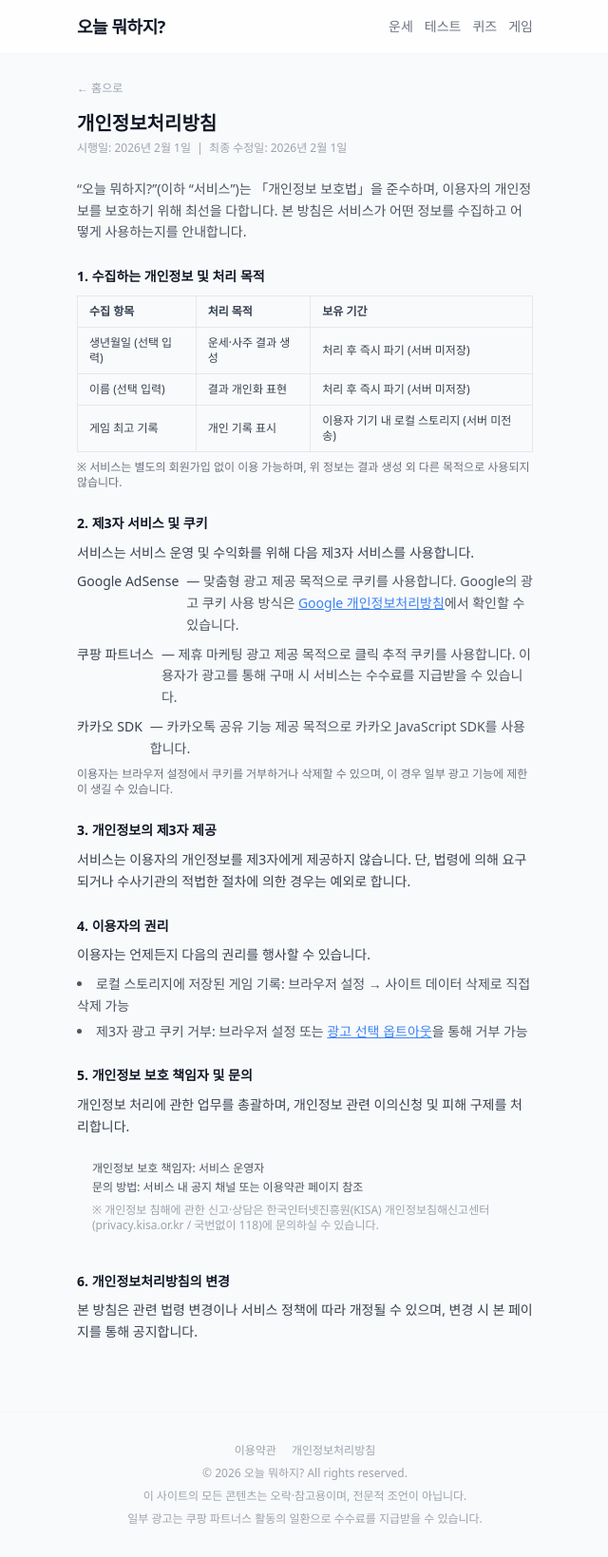
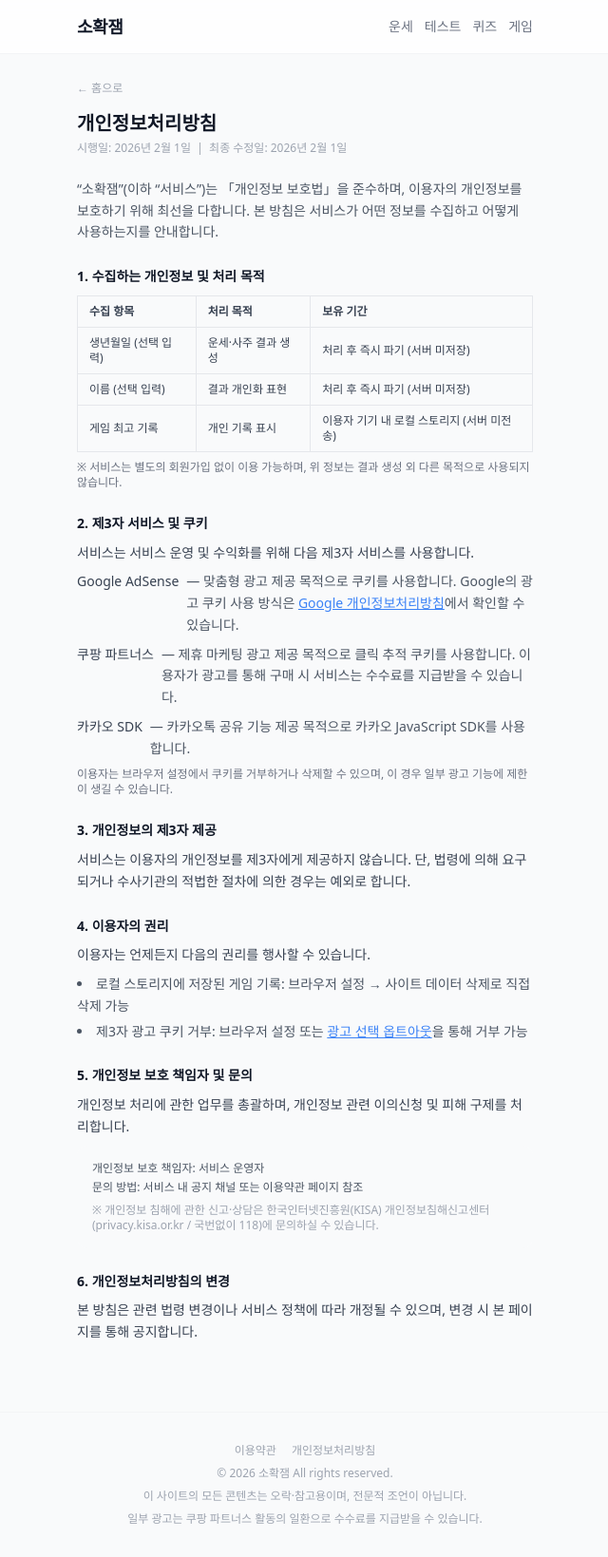
Before and after one commit to lirongzzuin/fortune-hub, a Next.js app: page /legal/privacy in a window 1280 px wide. Shown: the whole page at 95% size, without its empty margins (319-959 px from the left). Built offline with nearby package versions, Linux system fonts and the light colour scheme; no server answers.

Commit message:
서비스명 수정

```diff
--- a/src/app/c/[category]/page.tsx
+++ b/src/app/c/[category]/page.tsx
@@ -15,7 +15,7 @@ export function generateStaticParams() {
 export function generateMetadata({ params }: Props): Metadata {
   const label = getCategoryLabel(params.category);
   return {
-    title: `${label} - 오늘 뭐하지?`,
+    title: `${label} - 소확잼`,
     description: `${label} 카테고리의 모든 콘텐츠를 확인해보세요. 매일 새로운 재미를 제공합니다.`,
   };
 }
--- a/src/app/layout.tsx
+++ b/src/app/layout.tsx
@@ -17,8 +17,8 @@ const siteUrl = process.env.NEXT_PUBLIC_SITE_URL || 'https://your-domain.com';
 export const metadata: Metadata = {
   metadataBase: new URL(siteUrl),
   title: {
-    default: '오늘 뭐하지? - 운세, 테스트, 퀴즈, 게임',
-    template: '%s | 오늘 뭐하지?',
+    default: '소확잼 - 운세, 테스트, 퀴즈, 게임',
+    template: '%s | 소확잼',
   },
   description:
     '매일 새로운 운세, 성격 테스트, 상식 퀴즈, 반응 게임을 즐겨보세요. 생년월일 기반 맞춤 운세와 재미있는 유형 테스트를 무료로 제공합니다.',
@@ -26,7 +26,7 @@ export const metadata: Metadata = {
   openGraph: {
     type: 'website',
     locale: 'ko_KR',
-    siteName: '오늘 뭐하지?',
+    siteName: '소확잼',
     url: siteUrl,
   },
   robots: {
--- a/src/app/legal/privacy/page.tsx
+++ b/src/app/legal/privacy/page.tsx
@@ -3,7 +3,7 @@ import Link from 'next/link';
 
 export const metadata: Metadata = {
   title: '개인정보처리방침',
-  description: '오늘 뭐하지? 서비스의 개인정보처리방침입니다.',
+  description: '소확잼 서비스의 개인정보처리방침입니다.',
   robots: { index: false },
 };
 
@@ -17,7 +17,7 @@ export default function PrivacyPage() {
       </div>
 
       <p className="text-gray-600">
-        &ldquo;오늘 뭐하지?&rdquo;(이하 &ldquo;서비스&rdquo;)는 「개인정보 보호법」을 준수하며,
+        &ldquo;소확잼&rdquo;(이하 &ldquo;서비스&rdquo;)는 「개인정보 보호법」을 준수하며,
         이용자의 개인정보를 보호하기 위해 최선을 다합니다.
         본 방침은 서비스가 어떤 정보를 수집하고 어떻게 사용하는지를 안내합니다.
       </p>
--- a/src/app/legal/terms/page.tsx
+++ b/src/app/legal/terms/page.tsx
@@ -3,7 +3,7 @@ import Link from 'next/link';
 
 export const metadata: Metadata = {
   title: '이용약관',
-  description: '오늘 뭐하지? 서비스 이용약관입니다.',
+  description: '소확잼 서비스 이용약관입니다.',
   robots: { index: false },
 };
 
@@ -19,7 +19,7 @@ export default function TermsPage() {
       <section className="space-y-2">
         <h2 className="font-bold text-gray-900">제1조 (목적)</h2>
         <p>
-          본 약관은 &ldquo;오늘 뭐하지?&rdquo;(이하 &ldquo;서비스&rdquo;)의 이용 조건 및 절차,
+          본 약관은 &ldquo;소확잼&rdquo;(이하 &ldquo;서비스&rdquo;)의 이용 조건 및 절차,
           이용자와 서비스 제공자 간의 권리·의무 및 책임 사항을 규정함을 목적으로 합니다.
         </p>
       </section>
--- a/src/app/page.tsx
+++ b/src/app/page.tsx
@@ -10,7 +10,7 @@ export default function HomePage() {
     <div className="space-y-8">
       {/* 히어로 */}
       <section className="text-center py-4">
-        <h1 className="text-2xl font-bold text-gray-900 mb-2">오늘 뭐하지?</h1>
+        <h1 className="text-2xl font-bold text-gray-900 mb-2">소확잼</h1>
         <p className="text-sm text-gray-500">
           운세 · 테스트 · 퀴즈 · 게임<br />
           매일 새로운 재미를 만나보세요
@@ -55,7 +55,7 @@ export default function HomePage() {
       {/* SEO 텍스트 */}
       <section className="text-sm text-gray-400 leading-relaxed space-y-2 pt-4 border-t border-gray-100">
         <p>
-          &lsquo;오늘 뭐하지?&rsquo;는 매일 즐길 수 있는 가벼운 콘텐츠 허브입니다.
+          &lsquo;소확잼&rsquo;는 매일 즐길 수 있는 가벼운 콘텐츠 허브입니다.
           생년월일 기반의 오늘의 운세, 1분 사주, 단톡방 역할 유형 테스트,
           회의 포지션 유형 테스트 등 다양한 성격 분석과 유형 테스트를 제공합니다.
         </p>
--- a/src/components/layout/Footer.tsx
+++ b/src/components/layout/Footer.tsx
@@ -8,7 +8,7 @@ export default function Footer() {
           <Link href="/legal/terms" className="hover:text-gray-600 transition-colors">이용약관</Link>
           <Link href="/legal/privacy" className="hover:text-gray-600 transition-colors">개인정보처리방침</Link>
         </div>
-        <p>&copy; {new Date().getFullYear()} 오늘 뭐하지? All rights reserved.</p>
+        <p>&copy; {new Date().getFullYear()} 소확잼 All rights reserved.</p>
         <p>이 사이트의 모든 콘텐츠는 오락·참고용이며, 전문적 조언이 아닙니다.</p>
         <p>일부 광고는 쿠팡 파트너스 활동의 일환으로 수수료를 지급받을 수 있습니다.</p>
       </div>
--- a/src/components/layout/Header.tsx
+++ b/src/components/layout/Header.tsx
@@ -5,7 +5,7 @@ export default function Header() {
     <header className="sticky top-0 z-50 bg-white/80 backdrop-blur-md border-b border-gray-100">
       <div className="max-w-lg mx-auto px-4 h-14 flex items-center justify-between">
         <Link href="/" className="text-lg font-bold text-gray-900 tracking-tight">
-          오늘 뭐하지?
+          소확잼
         </Link>
         <nav className="flex gap-3 text-sm text-gray-500">
           <Link href="/c/fortune" className="hover:text-gray-900 transition-colors">운세</Link>
--- a/src/components/share/ShareButtons.tsx
+++ b/src/components/share/ShareButtons.tsx
@@ -56,7 +56,7 @@ export default function ShareButtons({ title, text, url }: ShareButtonsProps) {
     window.Kakao.Share.sendDefault({
       objectType: 'feed',
       content: {
-        title: `오늘 뭐하지? - ${title}`,
+        title: `소확잼 - ${title}`,
         description: text,
         imageUrl: siteUrl ? `${siteUrl}/og-image.png` : undefined,
         link: {
```
